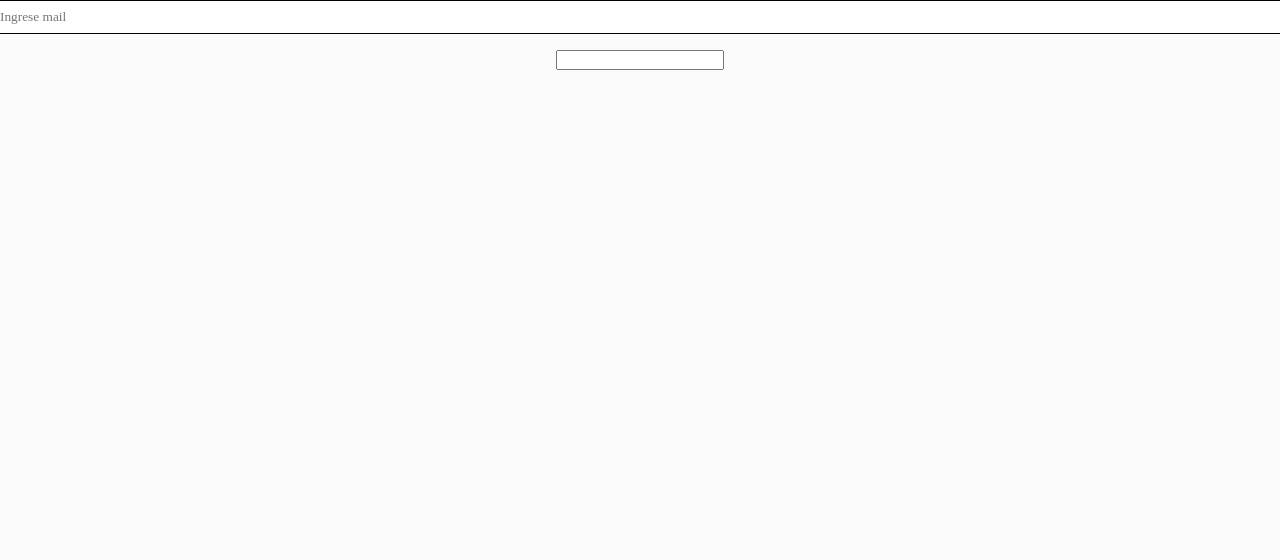
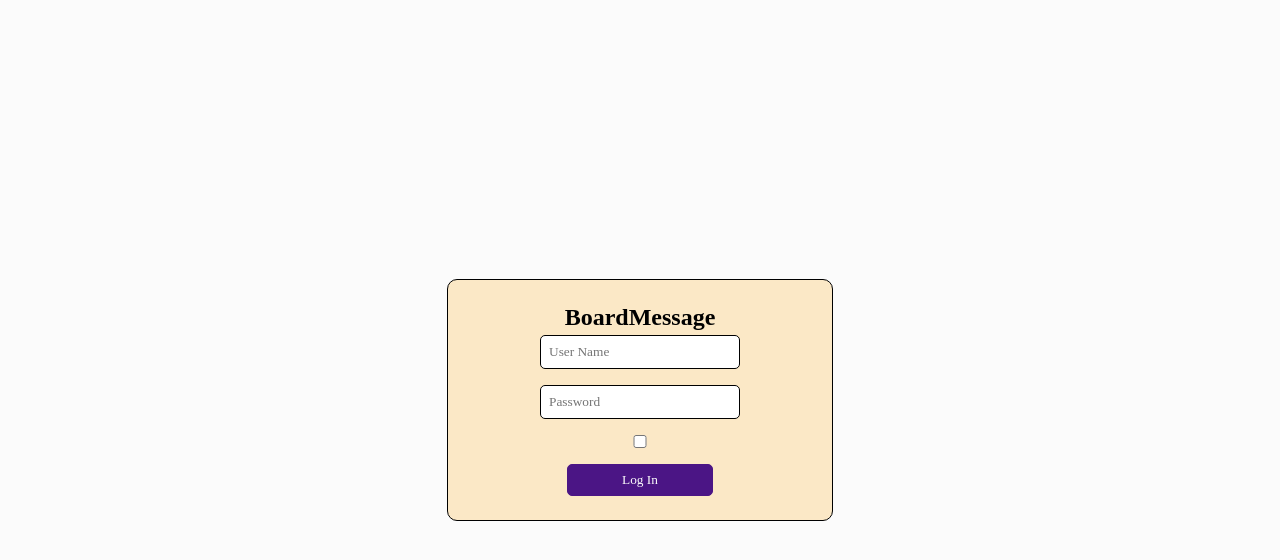
Before and after one commit to GuidoRial/board-message, a React (Create React App) app: page /login in a window 1280 px wide. Shown: the top 560 px of the page. Built offline with nearby package versions, Linux system fonts and the light colour scheme; a web font is replaced by a local one.

Commit message:
created log in

```diff
--- a/src/components/LogIn/LogIn.css
+++ b/src/components/LogIn/LogIn.css
@@ -0,0 +1,10 @@
+.check-box {
+    color: var(--primary-text);
+    width: 100%;
+    border-radius: 5px;
+    border: 1px solid black;
+    padding: 0.5rem;
+}
+.check-box:active {
+    border: 1px solid var(--primary-color);
+}
--- a/src/components/LogIn/LogIn.js
+++ b/src/components/LogIn/LogIn.js
@@ -1,17 +1,59 @@
-import React from 'react'
+import React, { useState, useEffect } from 'react'
+import './LogIn.css'
 
 const LogIn = () => {
+  const [username, setUsername] = useState('')
+  const [password, setPassword] = useState('')
+  const [userValid, setUserValid] = useState(false)
+  const [passwordValid, setpasswordValid] = useState(false)
+
+
+
+  //Validar username
+  useEffect(()=>{
+    //acá verifica que exista el usuario
+    setUserValid(true)
+  },[username])
+
+  //Validar password
+  useEffect(()=>{
+    //acá verifica que exista el password
+    setpasswordValid(true)
+  },[password])
+
+  function handleLogIn (){
+    console.log('pass: ',password)
+    console.log(username)
+  }
+
   return (
-    <div>
-      <form>
+  <section className="sign-up">
+      <h1>BoardMessage</h1>
+      <div className="form-container">
+        <form onSubmit={handleLogIn}>
           <input
             className="input-field"
             id="username"
             type="text"
-        placeholder="Ingrese mail"/>
-      <input/>
+            placeholder="User Name"
+            onChange={e => setUsername(e.target.value)}/>
+          <input
+            className='input-field'
+            id="password"
+            type='password'
+            placeholder='Password'
+            onChange={e => setPassword(e.target.value)}/>
+          <input
+            className='check-box'
+            type='checkbox'/>
+          <button
+            type="submit"
+            id="create-account">
+              Log In
+          </button>
         </form>
       </div>
+  </section>
   )
 }
 
```
Lines whose indentation alone changed are shown as unchanged.
